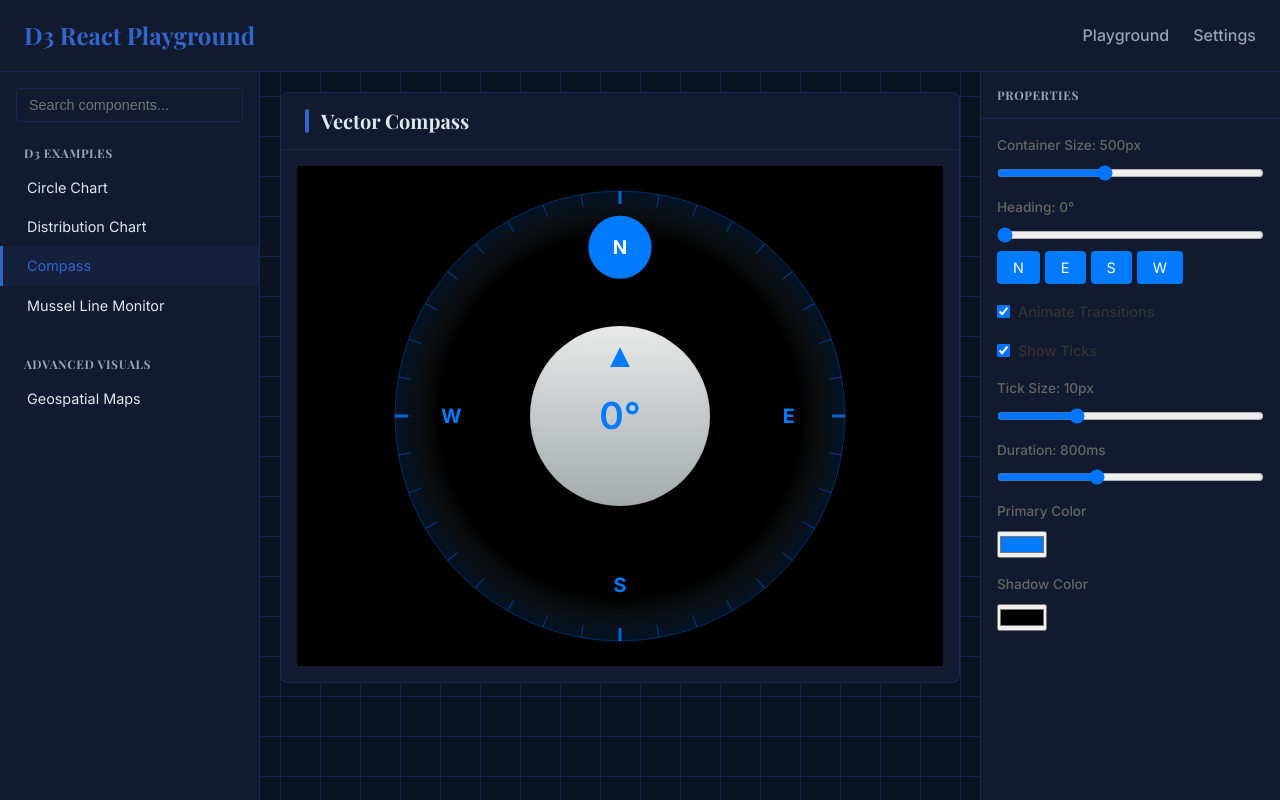
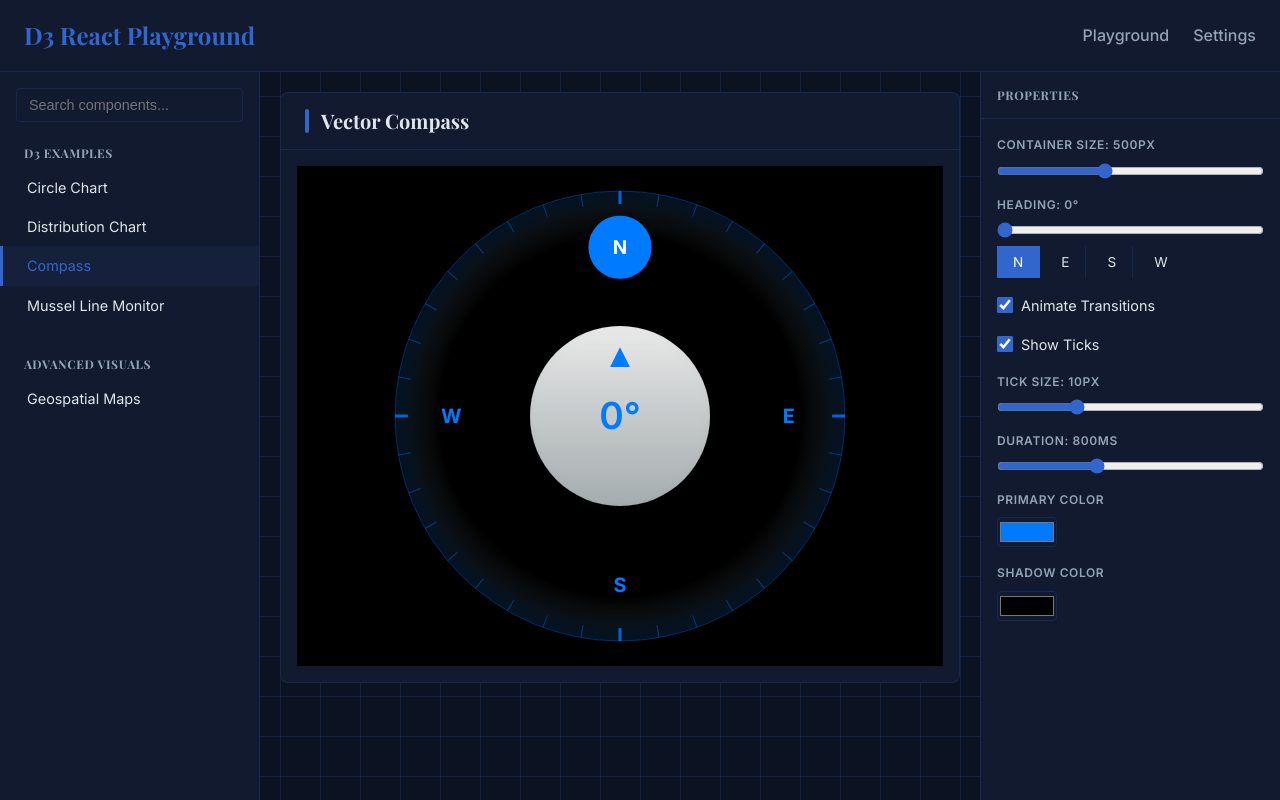
Before and after one commit to madmonyotam/playground, a Next.js app: page /playground/d3/compass in a window 1280 px wide. Built offline with nearby package versions, Linux system fonts and the light colour scheme; a web font is replaced by a local one.

Commit message:
feat: add interactive Compass example with reusable control widgets for property manipulation.

```diff
--- a/src/components/d3/CompassExample.tsx
+++ b/src/components/d3/CompassExample.tsx
@@ -5,7 +5,15 @@ import styled from 'styled-components';
 import Compass from './Compass';
 import PlaygroundCard from './PlaygroundCard';
 import { PortalToPanel } from '@/components/layout/PortalToPanel';
-import { PropertiesPanel } from '@/components/layout/PropertiesPanel';
+
+import {
+    ControlsContainer,
+    ControlSection,
+    RangeControl,
+    ToggleControl,
+    ColorControl,
+    ControlButton
+} from './controls/ControlWidgets';
 
 const ExampleContainer = styled.div<{ $height: number }>`
   width: 100%;
@@ -16,59 +24,6 @@ const ExampleContainer = styled.div<{ $height: number }>`
   background-color: #000000ff; /* Light background for contrast */
   position: relative;
   transition: height 0.3s ease;
-`;
-
-
-const ControlsContainer = styled.div`
-  display: flex;
-  flex-direction: column;
-  gap: 1rem;
-`;
-
-const ControlGroup = styled.div`
-  display: flex;
-  flex-direction: column;
-  gap: 0.5rem;
-
-  label {
-    font-size: 0.85rem;
-    color: #666;
-    font-weight: 500;
-  }
-
-  input[type="range"] {
-    width: 100%;
-  }
-`;
-
-const Toggle = styled.label`
-  display: flex;
-  align-items: center;
-  gap: 0.5rem;
-  cursor: pointer;
-
-  input {
-    cursor: pointer;
-  }
-
-  span {
-    font-size: 0.9rem;
-    color: #333;
-  }
-`;
-
-const Button = styled.button`
-    padding: 0.5rem 1rem;
-    background-color: #007AFF;
-    color: white;
-    border: none;
-    border-radius: 4px;
-    cursor: pointer;
-    font-size: 0.9rem;
-
-    &:hover {
-        background-color: #0056b3;
-    }
 `;
 
 const CompassExample = () => {
@@ -98,97 +53,75 @@ const CompassExample = () => {
 
             <PortalToPanel>
                 <ControlsContainer>
-                    <ControlGroup>
-                        <label>Container Size: {containerHeight}px</label>
-                        <input
-                            type="range"
-                            min="300"
-                            max="800"
-                            step="10"
+                    <RangeControl
+                        label="Container Size"
                         value={containerHeight}
-                            onChange={(e) => setContainerHeight(Number(e.target.value))}
+                        onChange={setContainerHeight}
+                        min={300}
+                        max={800}
+                        step={10}
+                        unit="px"
                     />
-                    </ControlGroup>
 
-                    <ControlGroup>
-                        <label>Heading: {Math.round(heading)}°</label>
-                        <input
-                            type="range"
-                            min="0"
-                            max="360"
+                    <ControlSection>
+                        <RangeControl
+                            label="Heading"
                             value={Math.round(heading)}
-                            onChange={(e) => setHeading(Number(e.target.value))}
+                            onChange={setHeading}
+                            min={0}
+                            max={360}
+                            unit="°"
                         />
                         <div style={{ display: 'flex', gap: '5px' }}>
-                            <Button onClick={() => setHeading(0)}>N</Button>
-                            <Button onClick={() => setHeading(90)}>E</Button>
-                            <Button onClick={() => setHeading(180)}>S</Button>
-                            <Button onClick={() => setHeading(270)}>W</Button>
+                            <ControlButton $active={heading === 0} onClick={() => setHeading(0)}>N</ControlButton>
+                            <ControlButton $active={heading === 90} onClick={() => setHeading(90)}>E</ControlButton>
+                            <ControlButton $active={heading === 180} onClick={() => setHeading(180)}>S</ControlButton>
+                            <ControlButton $active={heading === 270} onClick={() => setHeading(270)}>W</ControlButton>
                         </div>
-                    </ControlGroup>
+                    </ControlSection>
 
-                    <ControlGroup>
-                        <Toggle>
-                            <input
-                                type="checkbox"
+                    <ToggleControl
+                        label="Animate Transitions"
                         checked={animate}
-                                onChange={(e) => setAnimate(e.target.checked)}
+                        onChange={setAnimate}
                     />
-                            <span>Animate Transitions</span>
-                        </Toggle>
-                    </ControlGroup>
 
-                    <ControlGroup>
-                        <Toggle>
-                            <input
-                                type="checkbox"
+                    <ToggleControl
+                        label="Show Ticks"
                         checked={showTicks}
-                                onChange={(e) => setShowTicks(e.target.checked)}
+                        onChange={setShowTicks}
                     />
-                            <span>Show Ticks</span>
-                        </Toggle>
-                    </ControlGroup>
 
-                    <ControlGroup>
-                        <label>Tick Size: {tickLength}px</label>
-                        <input
-                            type="range"
-                            min="2"
-                            max="30"
+                    <RangeControl
+                        label="Tick Size"
                         value={tickLength}
-                            onChange={(e) => setTickLength(Number(e.target.value))}
+                        onChange={setTickLength}
+                        min={2}
+                        max={30}
+                        unit="px"
                     />
-                    </ControlGroup>
 
-                    <ControlGroup>
-                        <label>Duration: {duration}ms</label>
-                        <input
-                            type="range"
-                            min="100"
-                            max="2000"
-                            step="100"
+                    <RangeControl
+                        label="Duration"
                         value={duration}
-                            onChange={(e) => setDuration(Number(e.target.value))}
+                        onChange={setDuration}
+                        min={100}
+                        max={2000}
+                        step={100}
+                        unit="ms"
                     />
-                    </ControlGroup>
 
-                    <ControlGroup>
-                        <label>Primary Color</label>
-                        <input
-                            type="color"
+                    <ColorControl
+                        label="Primary Color"
                         value={primaryColor}
-                            onChange={(e) => setPrimaryColor(e.target.value)}
+                        onChange={setPrimaryColor}
                     />
-                    </ControlGroup>
 
-                    <ControlGroup>
-                        <label>Shadow Color</label>
-                        <input
-                            type="color"
+                    <ColorControl
+                        label="Shadow Color"
                         value={shadowColor}
-                            onChange={(e) => setShadowColor(e.target.value)}
+                        onChange={setShadowColor}
                     />
-                    </ControlGroup>
 
                 </ControlsContainer>
             </PortalToPanel>
--- a/src/components/d3/controls/ControlWidgets.tsx
+++ b/src/components/d3/controls/ControlWidgets.tsx
@@ -53,3 +53,99 @@ export const ControlButton = styled.button<{ $active: boolean }>`
     background: ${({ $active, theme }) => $active ? theme.colors.primary : `${theme.colors.text.accent}15`};
   }
 `;
+
+// Reusable Widgets
+
+interface RangeControlProps {
+  label: string;
+  value: number;
+  onChange: (value: number) => void;
+  min: number;
+  max: number;
+  step?: number;
+  unit?: string;
+}
+
+const RangeInput = styled.input`
+  width: 100%;
+  accent-color: ${({ theme }) => theme.colors.primary};
+`;
+
+export const RangeControl = ({ label, value, onChange, min, max, step = 1, unit = '' }: RangeControlProps) => (
+  <ControlSection>
+    <Label>{label}: {value}{unit}</Label>
+    <RangeInput
+      type="range"
+      min={min}
+      max={max}
+      step={step}
+      value={value}
+      onChange={(e) => onChange(Number(e.target.value))}
+    />
+  </ControlSection>
+);
+
+interface ToggleControlProps {
+  label: string;
+  checked: boolean;
+  onChange: (checked: boolean) => void;
+}
+
+const ToggleLabel = styled.label`
+  display: flex;
+  align-items: center;
+  gap: 0.5rem;
+  cursor: pointer;
+
+  span {
+    font-size: 0.9rem;
+    color: ${({ theme }) => theme.colors.text.primary};
+    font-family: ${({ theme }) => theme.typography.fontFamily.body};
+  }
+
+    input {
+        accent-color: ${({ theme }) => theme.colors.primary};
+        width: 1rem;
+        height: 1rem;
+    }
+`;
+
+export const ToggleControl = ({ label, checked, onChange }: ToggleControlProps) => (
+  <ControlSection>
+    <ToggleLabel>
+      <input
+        type="checkbox"
+        checked={checked}
+        onChange={(e) => onChange(e.target.checked)}
+      />
+      <span>{label}</span>
+    </ToggleLabel>
+  </ControlSection>
+);
+
+interface ColorControlProps {
+  label: string;
+  value: string;
+  onChange: (value: string) => void;
+}
+
+const ColorInput = styled.input`
+    width: 60px;
+    height: 30px;
+    padding: 0;
+    border: 1px solid ${({ theme }) => theme.colors.border};
+    border-radius: 4px;
+    cursor: pointer;
+    background: none;
+`;
+
+export const ColorControl = ({ label, value, onChange }: ColorControlProps) => (
+  <ControlSection>
+    <Label>{label}</Label>
+    <ColorInput
+      type="color"
+      value={value}
+      onChange={(e) => onChange(e.target.value)}
+    />
+  </ControlSection>
+);
```
Lines whose indentation alone changed are shown as unchanged.
